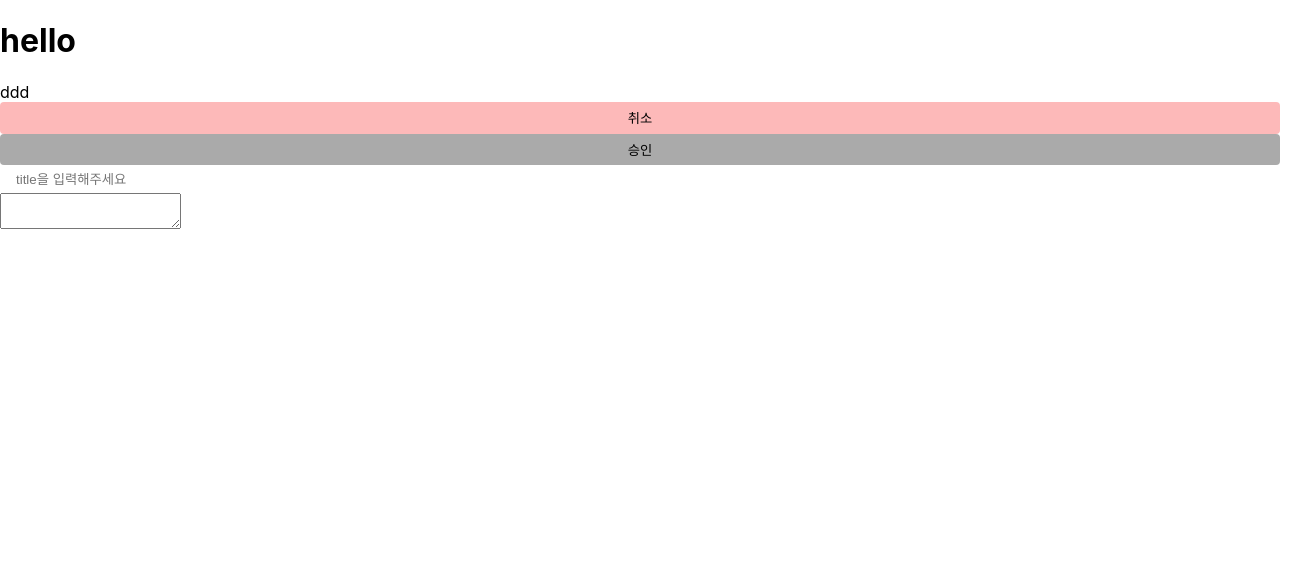
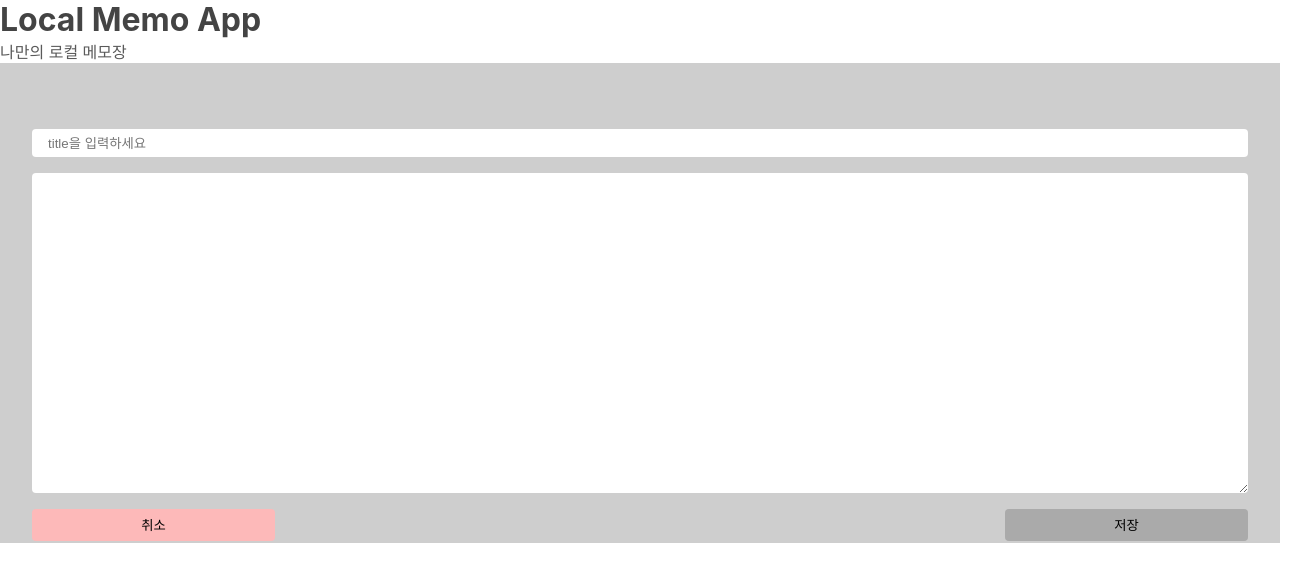
Before and after one commit to upship-kim/Project_localMemo, a React (Create React App) app: page / in a window 1280 px wide. Shown: the top 582 px of the page, 1312 px wide, since content can reach past the window. Built offline with nearby package versions, Linux system fonts and the light colour scheme.

Commit message:
contents box 완성

```diff
--- a/src/App.tsx
+++ b/src/App.tsx
@@ -1,11 +1,8 @@
 import React, { useEffect, useState } from 'react';
 import './App.css';
-import TitleText from './components/atoms/TitleText';
-import SmallText from './components/atoms/SmallText';
-import TitleInput from './components/atoms/TitleInput';
-import TextBox from './components/atoms/TextBox';
-import CancleButton from './components/atoms/CancleButton';
-import AccessButton from './components/atoms/AccessButton';
+import Header from './components/organisms/Header';
+import Contents from './components/organisms/Contents';
+import WriteTemp from './components/templates/WriteTemp';
 
 function App() {
     const hello: string = 'hello';
@@ -16,24 +13,8 @@ function App() {
 
     return (
         <div>
-            <TitleText text={hello} />
-            <SmallText text="ddd" />
-            <CancleButton
-                type="button"
-                text="취소"
-                onClick={() => console.log('취소')}
-            />
-            <AccessButton
-                type="button"
-                text="승인"
-                onClick={() => console.log('승인')}
-            />
-            <TitleInput
-                onChange={e => setState(e.target.value)}
-                value={state}
-                placeholder="title을 입력해주세요"
-            />
-            <TextBox onChange={e => setState(e.target.value)} value={state} />
+            <Header />
+            <WriteTemp />
         </div>
     );
 }
--- a/src/components/atoms/AccessButton.tsx
+++ b/src/components/atoms/AccessButton.tsx
@@ -9,7 +9,7 @@ const AccessButton = ({ text, ...props }: ButtonType) => {
 export default AccessButton;
 const StyledButton = styled.button`
     outline: none;
-    width: 100%;
+    width: 20%;
     border: none;
     padding: 0.4rem 1rem;
     border-radius: 4px;
--- a/src/components/atoms/CancleButton.tsx
+++ b/src/components/atoms/CancleButton.tsx
@@ -10,7 +10,7 @@ export default CancleButton;
 
 const StyledButton = styled.button`
     outline: none;
-    width: 100%;
+    width: 20%;
     border: none;
     padding: 0.4rem 1rem;
     border-radius: 4px;
--- a/src/components/atoms/SmallText.tsx
+++ b/src/components/atoms/SmallText.tsx
@@ -1,8 +1,13 @@
 import React from 'react';
+import styled from 'styled-components';
 import { TextType } from '../../types/atomType';
 
 const SmallText = ({ text }: TextType) => {
-    return <span>{text}</span>;
+    return <Style>{text}</Style>;
 };
 
 export default SmallText;
+
+const Style = styled.span`
+    color: #5a5a5a;
+`;
--- a/src/components/atoms/TextBox.tsx
+++ b/src/components/atoms/TextBox.tsx
@@ -1,8 +1,19 @@
 import React from 'react';
+import styled from 'styled-components';
 import { TextBoxType } from '../../types/atomType';
 
 const TextBox = ({ value, ...props }: TextBoxType) => {
-    return <textarea {...props}>{value}</textarea>;
+    return <Style {...props}>{value}</Style>;
 };
 
 export default TextBox;
+
+const Style = styled.textarea`
+    width: 100%;
+    outline: none;
+    background: white;
+    border-radius: 4px;
+    border: none;
+    padding: 0.4rem 1rem;
+    height: 40vh;
+`;
--- a/src/components/atoms/TitleText.tsx
+++ b/src/components/atoms/TitleText.tsx
@@ -1,8 +1,13 @@
 import React from 'react';
+import styled from 'styled-components';
 import { TextType } from '../../types/atomType';
 
 const TitleText = ({ text }: TextType) => {
-    return <h1>{text}</h1>;
+    return <Style>{text}</Style>;
 };
 
 export default TitleText;
+
+const Style = styled.h1`
+    color: #444444;
+`;
--- /dev/null
+++ b/src/components/molecules/ButtonRow.tsx
@@ -0,0 +1,23 @@
+import React from 'react';
+import styled from 'styled-components';
+import CancleButton from '../atoms/CancleButton';
+import AccessButton from '../atoms/AccessButton';
+
+const ButtonRow = () => {
+    return (
+        <Style>
+            <CancleButton text="취소" type="button" />
+            <AccessButton text="저장" type="submit" />
+        </Style>
+    );
+};
+
+export default ButtonRow;
+
+const Style = styled.div`
+    display: flex;
+    flex-direction: row;
+    width: 100%;
+    justify-content: space-between;
+    padding: 0;
+`;
--- /dev/null
+++ b/src/components/organisms/Contents.tsx
@@ -0,0 +1,27 @@
+import React from 'react';
+import styled from 'styled-components';
+import TextBox from '../atoms/TextBox';
+import TitleInput from '../atoms/TitleInput';
+import ButtonRow from '../molecules/ButtonRow';
+
+const Contents = () => {
+    return (
+        <Style>
+            <TitleInput placeholder="title을 입력하세요" />
+            <TextBox />
+            <ButtonRow />
+        </Style>
+    );
+};
+
+export default Contents;
+
+const Style = styled.div`
+    display: flex;
+    flex-direction: column;
+    justify-content: center;
+    align-items: center;
+    row-gap: 1rem;
+    height: 60vh;
+    padding: 0;
+`;
--- /dev/null
+++ b/src/components/organisms/Header.tsx
@@ -0,0 +1,20 @@
+import React from 'react';
+import styled from 'styled-components';
+import SmallText from '../atoms/SmallText';
+import TitleText from '../atoms/TitleText';
+
+const Header = () => {
+    return (
+        <Container>
+            <TitleText text="Local Memo App" />
+            <SmallText text="나만의 로컬 메모장" />
+        </Container>
+    );
+};
+
+export default Header;
+
+const Container = styled.div`
+    display: flex;
+    flex-direction: column;
+`;
--- /dev/null
+++ b/src/components/templates/WriteTemp.tsx
@@ -0,0 +1,21 @@
+import React from 'react';
+import styled from 'styled-components';
+import Contents from '../organisms/Contents';
+
+const WriteTemp = () => {
+    return (
+        <Style>
+            <Contents />
+        </Style>
+    );
+};
+
+export default WriteTemp;
+
+const Style = styled.div`
+    width: 100%;
+    align-items: center;
+    height: 60vh;
+    background: #cecece;
+    padding: 2rem;
+`;
--- a/src/index.css
+++ b/src/index.css
@@ -1,13 +1,19 @@
+* {
+    box-sizing: border-box;
+    padding: 0;
+    margin: 0;
+}
+
 body {
-  margin: 0;
-  font-family: -apple-system, BlinkMacSystemFont, 'Segoe UI', 'Roboto', 'Oxygen',
-    'Ubuntu', 'Cantarell', 'Fira Sans', 'Droid Sans', 'Helvetica Neue',
-    sans-serif;
-  -webkit-font-smoothing: antialiased;
-  -moz-osx-font-smoothing: grayscale;
+    margin: 0;
+    font-family: -apple-system, BlinkMacSystemFont, 'Segoe UI', 'Roboto',
+        'Oxygen', 'Ubuntu', 'Cantarell', 'Fira Sans', 'Droid Sans',
+        'Helvetica Neue', sans-serif;
+    -webkit-font-smoothing: antialiased;
+    -moz-osx-font-smoothing: grayscale;
 }
 
 code {
-  font-family: source-code-pro, Menlo, Monaco, Consolas, 'Courier New',
-    monospace;
+    font-family: source-code-pro, Menlo, Monaco, Consolas, 'Courier New',
+        monospace;
 }
```
Also changed, not shown: src/components/atoms/SearchInput.tsx (added, +18 -0 lines).
